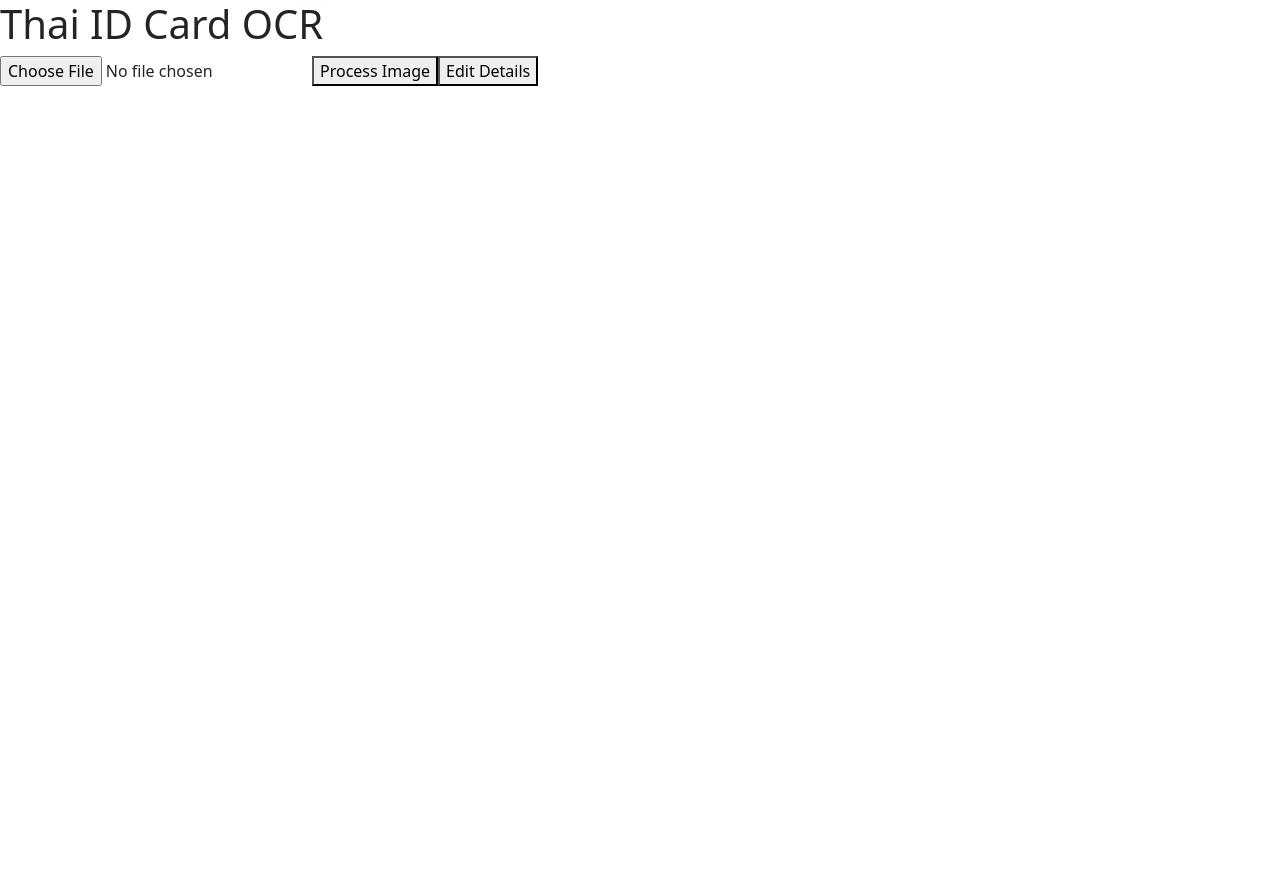
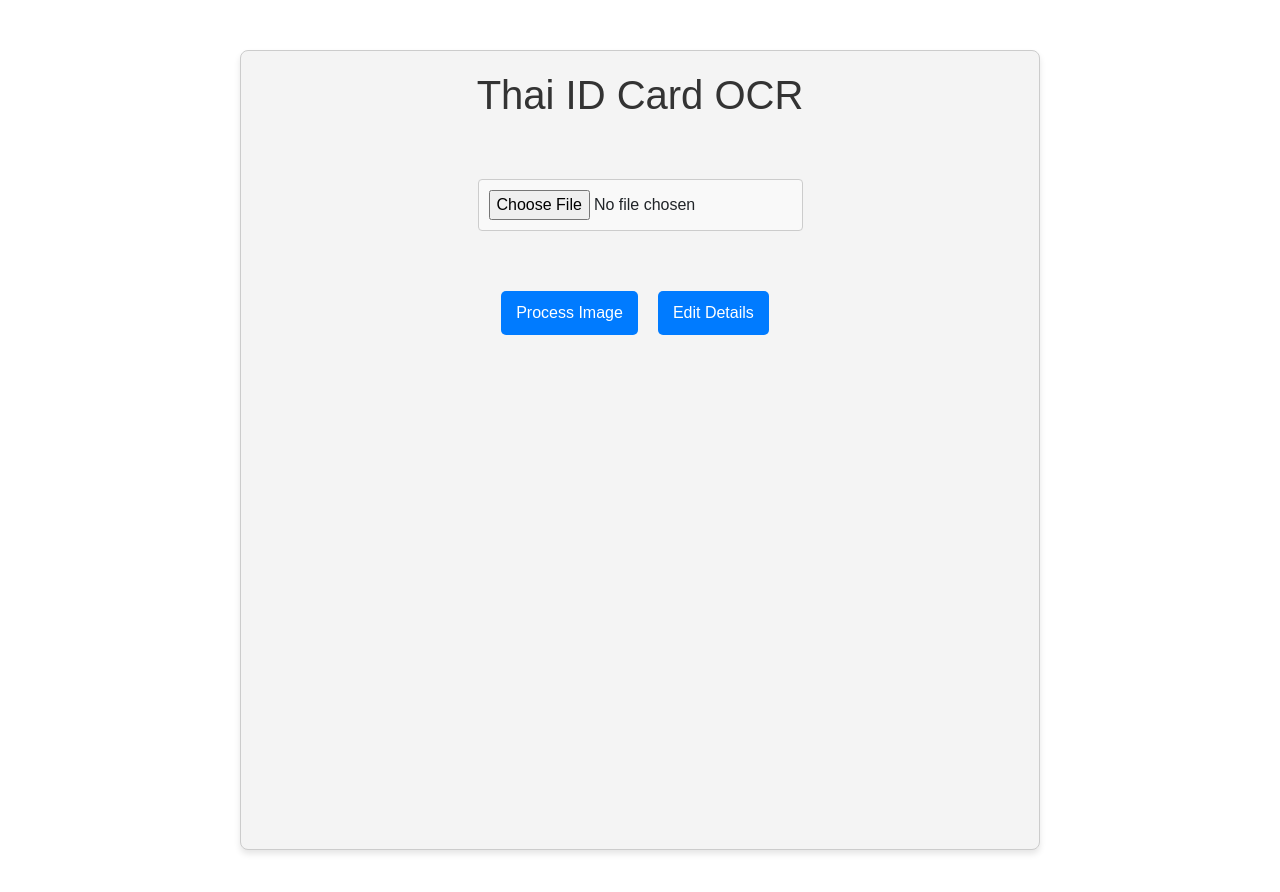
Before and after one commit to wick786786/OCR, a React (Create React App) app: page / in a window 1280 px wide. Shown: the top 892 px of the page. Before the commit the page ends 800 px from the top, so only its background shows below. Built offline with nearby package versions, Linux system fonts and the light colour scheme.

Commit message:
Add files via upload
updated ui

```diff
--- a/src/App.css
+++ b/src/App.css
@@ -63,3 +63,85 @@ button:hover {
 .history li {
   margin: 10px 0;
 }
+.app-container {
+  font-family: 'Arial', sans-serif;
+  padding: 20px;
+  background-color: #f4f4f4;
+  min-height: 100vh;
+  display: flex;
+  flex-direction: column;
+  align-items: center;
+  display: flex;
+  flex-direction: column;
+  align-items: center;
+  gap: 20px;
+}
+
+.title {
+  margin-bottom: 20px;
+  color: #333;
+}
+
+.upload-section {
+  margin-bottom: 20px;
+  display: flex;
+  flex-direction: column;
+  align-items: center;
+  gap: 10px;
+}
+.action-buttons {
+  display: flex;
+  gap: 10px;
+}
+
+.uploaded-image {
+  max-width: 300px;
+  margin-bottom: 20px;
+}
+
+.action-button {
+  padding: 10px 15px;
+  margin-right: 10px;
+  cursor: pointer;
+  background-color: #007bff;
+  color: #fff;
+  border: none;
+  border-radius: 5px;
+  transition: background-color 0.3s ease;
+}
+
+.action-button:hover {
+  background-color: #0056b3;
+}
+
+.error-message {
+  color: red;
+  margin-bottom: 20px;
+}
+
+.ocr-result {
+  background-color: #fff;
+  padding: 20px;
+  border-radius: 5px;
+  box-shadow: 0px 0px 10px rgba(0, 0, 0, 0.1);
+  width: 100%;
+  max-width: 600px;
+}
+.edit-form-container {
+  width: 100%;
+  max-width: 600px;
+  background-color: #fff;
+  padding: 20px;
+  border-radius: 5px;
+  box-shadow: 0px 0px 10px rgba(0, 0, 0, 0.1);
+}
+.form-container {
+  display: flex;
+  flex-direction: column;
+  gap: 15px; /* This will add spacing between form fields */
+}
+.ocr-result h2 {
+  margin-bottom: 15px;
+  border-bottom: 1px solid #ccc;
+  padding-bottom: 10px;
+}
--- a/src/App.js
+++ b/src/App.js
@@ -1,6 +1,7 @@
 import React, { useState } from 'react';
 import { uploadImage, processImage } from './api';
 import { extractThaiIDCardData } from './ocrUtils';
+import './App.css'; // Assuming you have an App.css file for styling
 import EditForm from './EditForm';
 function App() {
   const [image, setImage] = useState(null);
@@ -18,21 +19,31 @@ function App() {
   const handleUpload = (e) => uploadImage(e, setImage, setOcrResult, setErrorMessage);
   const handleProcess = () => processImage(image, setOcrResult, setErrorMessage);
 
+
+
+
+
   return (
     <div className="app-container">
-      <h1>Thai ID Card OCR</h1>
+      <h1 className="title">Thai ID Card OCR</h1>
 
-      <input type="file" accept="image/jpeg, image/png" onChange={handleUpload} />
-      {errorMessage && <p className="error-message">{errorMessage}</p>}
+      <div className="upload-section">
+        <input type="file" accept="image/jpeg, image/png" onChange={handleUpload} />
+        {errorMessage && <p className="error-message">{errorMessage}</p>}
+      </div>
 
-      {image && <img src={URL.createObjectURL(image)} alt="Uploaded" style={{ maxWidth: '300px' }} />}
+      {image && <img src={URL.createObjectURL(image)} alt="Uploaded" className="uploaded-image" />}
 
-      <button onClick={handleProcess}>Process Image</button>
-      <button onClick={() => setEditMode(true)}>Edit Details</button>
+      <div className="action-buttons">
+        <button className="action-button" onClick={handleProcess}>Process Image</button>
+        <button className="action-button" onClick={() => setEditMode(true)}>Edit Details</button>
+      </div>
+
       {isEditMode && (
+        <div className="edit-form-container">
         <EditForm data={ocrResult} onSubmit={handleEditSubmit} />
+      </div>
       )}
-
 
       {ocrResult && (
         <div className="ocr-result">
--- a/src/EditForm.js
+++ b/src/EditForm.js
@@ -4,7 +4,7 @@ import React from 'react';
 
 const EditForm = ({ data, onSubmit }) => {
   return (
-    <form onSubmit={onSubmit}>
+    <form className="form-container"  onSubmit={onSubmit}>
       <label>
         First Name:
         <input type="text" name="firstName" defaultValue={data.first_name} />
```
